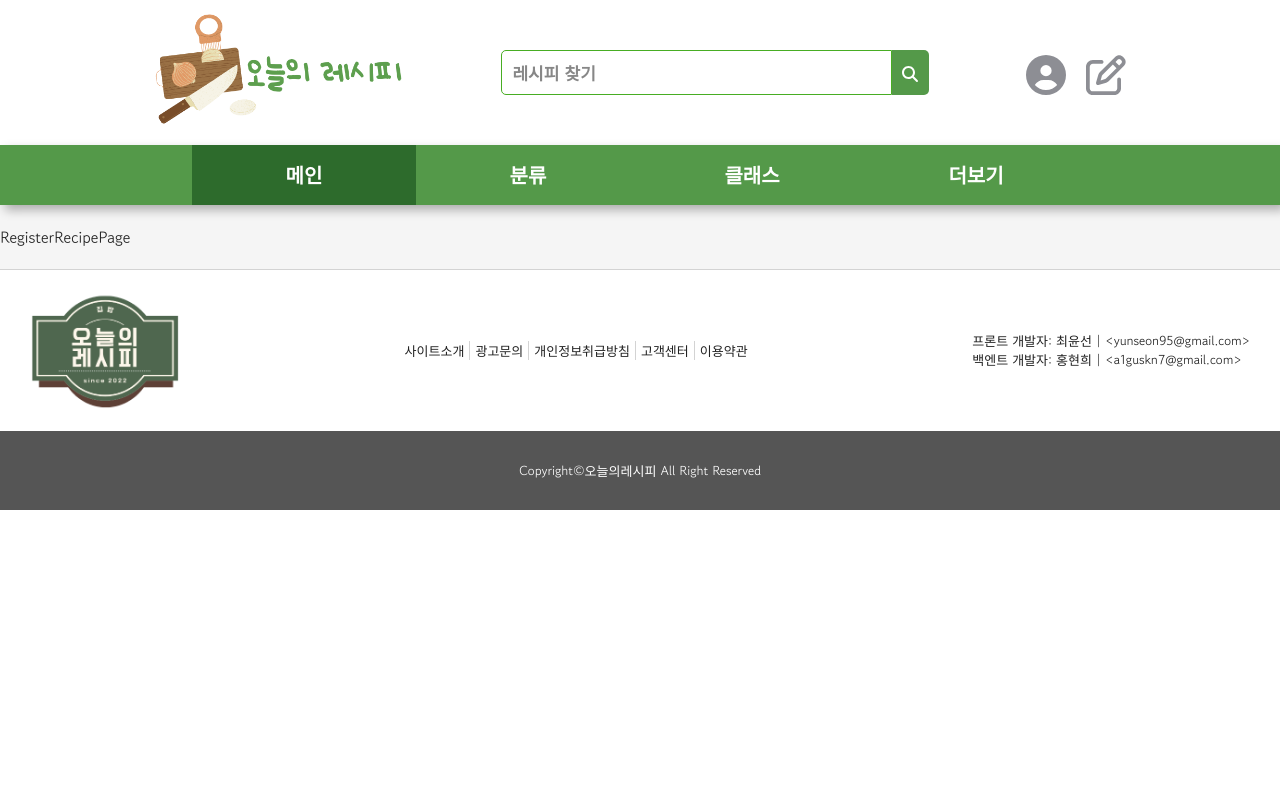
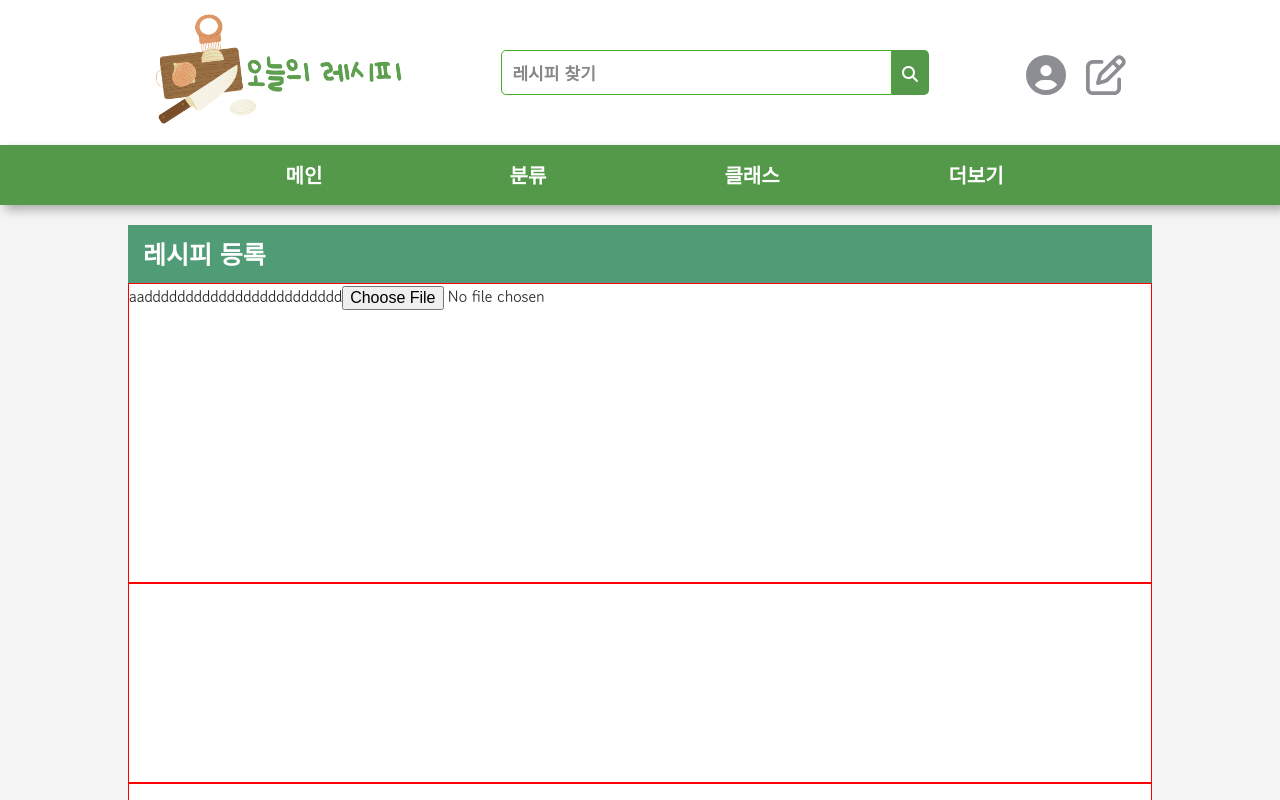
Before and after one commit to dbstjs95/recipe-site-project, a React (Create React App) app in the folder client/: page /register/recipe in a window 1280 px wide. Shown: the top 800 px of the page. Built offline with nearby package versions, Linux system fonts and the light colour scheme; a web font is replaced by a local one.

Commit message:
Creating RegisterRecipePage.js

```diff
--- a/client/src/components/NavBar.js
+++ b/client/src/components/NavBar.js
@@ -1,5 +1,5 @@
 import React, { useState } from "react";
-import { Link } from "react-router-dom";
+import { Link, useLocation } from "react-router-dom";
 import styled from "styled-components";
 import logoImg from "../assets/logo_img/logo3.png";
 import SearchBar from "./SearchBar";
@@ -81,9 +81,8 @@ const SubContainer = styled.div`
 `;
 
 function NavBar() {
-  const [Visited, setVisited] = useState("메인");
-
-  const handleMenuVisit = (key) => setVisited(key);
+  const location = useLocation();
+  const Visited = location.pathname;
 
   return (
     <Nav>
@@ -99,20 +98,14 @@ function NavBar() {
 
       <SubContainer>
         <ul>
-          <li className={Visited === "메인" && "active"}>
-            <Link to="/" onClick={() => handleMenuVisit("메인")}>
-              메인
-            </Link>
+          <li className={Visited === "/" ? "active" : ""}>
+            <Link to="/">메인</Link>
           </li>
-          <li className={Visited === "분류" && "active"}>
-            <Link to="/recipes" onClick={() => handleMenuVisit("분류")}>
-              분류
-            </Link>
+          <li className={Visited === "/recipes" ? "active" : ""}>
+            <Link to="/recipes">분류</Link>
           </li>
-          <li className={Visited === "클래스" && "active"}>
-            <Link to="/classes" onClick={() => handleMenuVisit("클래스")}>
-              클래스
-            </Link>
+          <li className={Visited === "/classes" ? "active" : ""}>
+            <Link to="/classes">클래스</Link>
           </li>
           <li>
             <a>더보기</a>
--- a/client/src/components/Pagination.js
+++ b/client/src/components/Pagination.js
@@ -29,9 +29,10 @@ const ArrowBtn = styled.button`
   cursor: pointer;
   font-size: 20px;
   font-weight: bold;
-  /* color: #545352; */
   color: ${colors.main};
   &:disabled {
+    cursor: default;
+    opacity: 0;
     color: lightgray;
   }
   &.prev {
@@ -40,7 +41,7 @@ const ArrowBtn = styled.button`
   }
 `;
 
-function Pagination({ totalPage }) {
+function Pagination({ totalPage = 0 }) {
   const [Offset, setOffset] = useState(0);
   const [Selected, setSelected] = useState(1);
   const DATA_LIMIT = 20;
--- a/client/src/page/RegisterRecipePage.js
+++ b/client/src/page/RegisterRecipePage.js
@@ -1,7 +1,77 @@
 import React from "react";
+import styled from "styled-components";
+import { LayoutSize, ContainerStyle } from "../css";
+
+// border: 1px solid red;
+
+const Container = styled.div`
+  ${LayoutSize}
+  ${ContainerStyle}
+  h1 {
+    /* border: 1px solid red; */
+    font-size: 25px;
+    font-weight: bold;
+    padding: 10px 15px;
+    background-color: rgba(7, 115, 61, 0.7);
+    color: #fff;
+  }
+`;
+
+const InputBox = styled.div`
+  > div {
+    border: 1px solid red;
+    &.input_intro {
+      min-height: 300px;
+    }
+    &.input_ingredients {
+      min-height: 200px;
+    }
+    &.input_order {
+      min-height: 400px;
+    }
+  }
+  > p.submit_btns {
+    border: 1px solid blue;
+    min-height: 100px;
+    button {
+      &.save {
+      }
+      &.release {
+      }
+      &.cancel {
+      }
+    }
+  }
+`;
 
 function RegisterRecipePage() {
-  return <div>RegisterRecipePage</div>;
+  return (
+    <Container>
+      <h1>레시피 등록</h1>
+      <InputBox>
+        <div className="input_intro">
+          <ul></ul>
+          <div>
+            <label htmlFor="aaaa">aa</label>
+            dddddddddddddddddddddddd
+            <input
+              id="aaaa"
+              type="file"
+              accept="image/jpg, image/png, image/jpeg"
+              onChange={(e) => console.log(e.target.files[0])}
+            />
+          </div>
+        </div>
+        <div className="input_ingredients"></div>
+        <div className="input_order"></div>
+        <p className="submit_btns">
+          <button className="save">저장</button>
+          <button className="release">저장 후 공개하기</button>
+          <button className="cancel">취소</button>
+        </p>
+      </InputBox>
+    </Container>
+  );
 }
 
 export default RegisterRecipePage;
--- a/client/src/page/classPage/ClassListPage.js
+++ b/client/src/page/classPage/ClassListPage.js
@@ -3,10 +3,15 @@ import styled from "styled-components";
 import { classMenuIcons } from "../../mockData/food_icon";
 import { LayoutSize, ContainerStyle } from "../../css";
 import { LiStyleForClass, ClassesInnerBox } from "../../components/ClassesBox";
+import Pagination from "../../components/Pagination";
 
 const Container = styled.div`
   ${LayoutSize};
   ${ContainerStyle};
+  div#paginationLayout {
+    text-align: center;
+    padding: 30px 0;
+  }
 `;
 
 const MenuContainer = styled.ul`
@@ -116,7 +121,7 @@ function ClassListPage() {
         {classMenuIcons.map((item, idx) => (
           <li
             key={idx}
-            className={Selected === item.name && "selected"}
+            className={Selected === item.name ? "selected" : ""}
             onClick={() => handleMenuClick(item.name)}
           >
             <img src={item.src} alt={item.name} />
@@ -129,6 +134,9 @@ function ClassListPage() {
           <ClassesInnerBox />
         </ul>
       </ListContainer>
+      <div id="paginationLayout">
+        <Pagination totalPage={100} />
+      </div>
     </Container>
   );
 }
```
